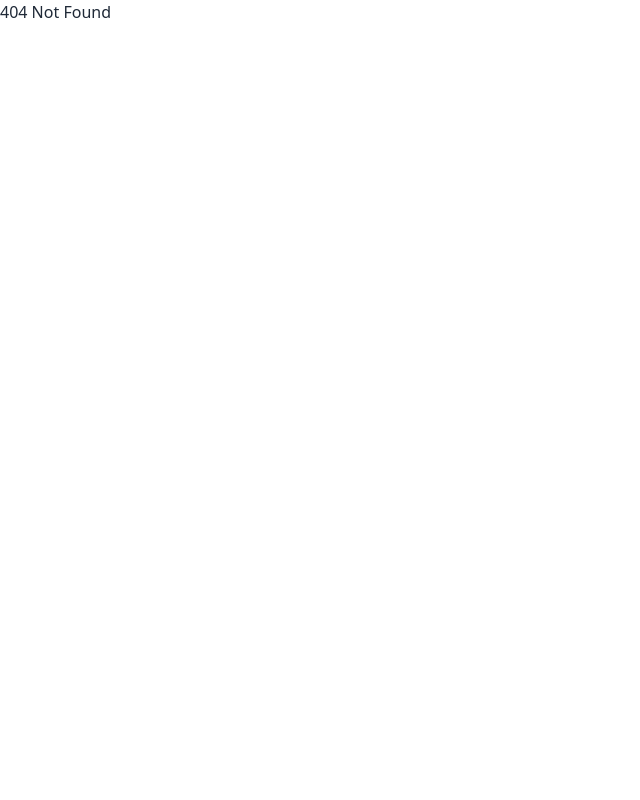
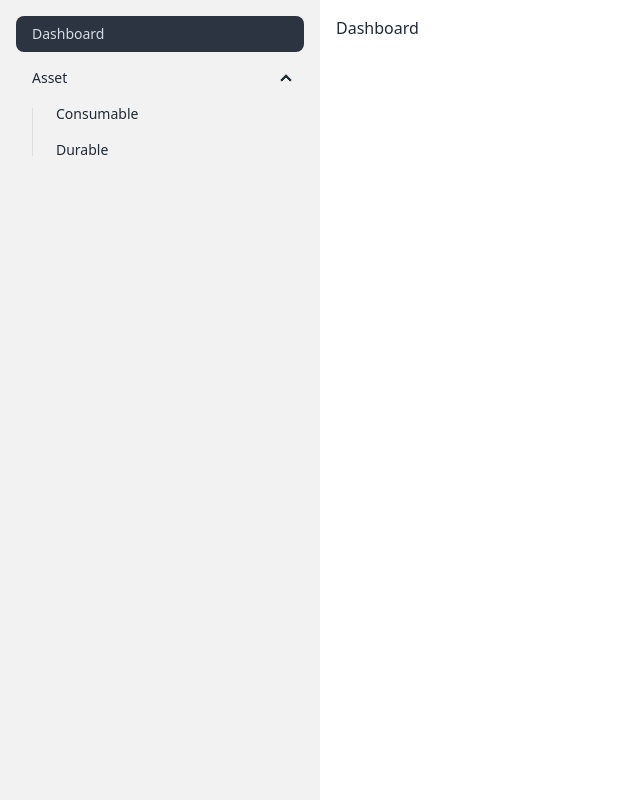
Before and after one commit to joshuaalfonso/asset-management, a React (Vite) app: page /dashboard in a window 1280 px wide. Before the commit this address had no page. Shown: the whole page, without its empty margins (0-640 px from the left). Built offline with nearby package versions, Linux system fonts and the light colour scheme; what pocketbase would draw is missing.

Commit message:
change routes setup

```diff
--- a/package.json
+++ b/package.json
@@ -10,6 +10,7 @@
     "preview": "vite preview"
   },
   "dependencies": {
+    "@tanstack/react-query": "^5.62.10",
     "pocketbase": "^0.24.0",
     "react": "^18.3.1",
     "react-dom": "^18.3.1",
--- /dev/null
+++ b/src/App.jsx
@@ -0,0 +1,27 @@
+import { BrowserRouter, Navigate, Route, Routes } from "react-router-dom";
+import Dashboard from "./pages/Dashboard";
+import PageNotFound from "./pages/PageNotFound";
+import AppLayout from "./AppLayout";
+import Consumables from "./pages/Consumables";
+
+
+
+const App = () => {
+    return (
+        <BrowserRouter>
+            <Routes>
+
+                <Route element={<AppLayout />}>
+
+                    <Route index element={<Navigate replace to={'dashboard'} />}/>
+                    <Route path="dashboard" element={<Dashboard />}/>
+                    <Route path="consumables" element={<Consumables />}/>
+
+                </Route>
+                <Route path="*" element={<PageNotFound />}/>
+            </Routes>
+        </BrowserRouter>
+    )
+}
+
+export default App;
--- a/src/AppLayout.jsx
+++ b/src/AppLayout.jsx
@@ -1,11 +1,11 @@
-import React from 'react'
-import { Outlet, NavLink } from 'react-router-dom'
+import { Outlet } from 'react-router-dom'
+import SideBar from './ui/Sidebar'
 
 const AppLayout = () => {
   return (
     <div className="drawer lg:drawer-open">
         <input id="my-drawer-2" type="checkbox" className="drawer-toggle" />
-        <div className="drawer-content p-4 flex flex-col gap-4">
+        <main className="drawer-content p-4 flex flex-col gap-4">
           {/* Page content here */}
 
           {/* <label htmlFor="my-drawer-2" className="btn btn-primary drawer-button lg:hidden">
@@ -14,23 +14,8 @@ const AppLayout = () => {
 
           <Outlet />
 
-        </div>
-        <div className="drawer-side">
-          <label htmlFor="my-drawer-2" aria-label="close sidebar" className="drawer-overlay"></label>
-          <ul className="menu bg-base-200 text-base-content min-h-full w-80 p-4 flex flex-col gap-2">
-            {/* Sidebar content here */}
-            <li><NavLink to="/">Dashboard</NavLink></li>
-            <li>
-            <details open>
-                <summary>Asset</summary>
-                <ul>
-                    <li><NavLink to="/consumables">Consumable</NavLink></li>
-                    <li><a>Durable</a></li>
-                </ul>
-            </details>
-            </li>
-          </ul>
-        </div>
+        </main>
+        <SideBar />
     </div>
   )
 }
--- a/src/main.jsx
+++ b/src/main.jsx
@@ -1,31 +1,11 @@
 import { StrictMode } from 'react'
 import { createRoot } from 'react-dom/client'
 import './index.css'
-import { createBrowserRouter, RouterProvider } from 'react-router-dom'
-import Dashboard from './pages/Dashboard.jsx'
-import AppLayout from './AppLayout.jsx'
-import Consumables from './pages/Consumables.jsx'
+import App from './App.jsx'
 
-const router = createBrowserRouter([
-  {
-    path: '/',
-    element: <AppLayout />,
-    errorElement: <div>404 Not Found</div>,
-    children: [
-      {
-        path: '/',
-        element: <Dashboard />
-      },
-      {
-        path: '/consumables',
-        element: <Consumables />
-      }
-    ]
-  }
-]);
 
 createRoot(document.getElementById('root')).render(
   <StrictMode>
-    <RouterProvider router={router} />
+    <App />
   </StrictMode>,
 )
--- /dev/null
+++ b/src/pages/PageNotFound.jsx
@@ -0,0 +1,14 @@
+
+
+
+
+
+const PageNotFound = () => {
+    return (
+        <div>
+            Page you are looking for is not found.
+        </div>
+    )
+}
+
+export default PageNotFound;
--- /dev/null
+++ b/src/ui/Sidebar.jsx
@@ -0,0 +1,27 @@
+import { NavLink } from "react-router-dom"
+
+
+
+
+const SideBar = () => {
+    return (
+        <aside className="drawer-side">
+            <label htmlFor="my-drawer-2" aria-label="close sidebar" className="drawer-overlay"></label>
+            <ul className="menu bg-base-200 text-base-content min-h-full w-80 p-4 flex flex-col gap-2">
+                {/* Sidebar content here */}
+                <li><NavLink to="/dashboard">Dashboard</NavLink></li>
+                <li>
+                <details open>
+                    <summary>Asset</summary>
+                    <ul>
+                        <li><NavLink to="/consumables">Consumable</NavLink></li>
+                        <li><a>Durable</a></li>
+                    </ul>
+                </details>
+                </li>
+            </ul>
+      </aside>
+    )
+}
+
+export default SideBar;
```
Also changed, not shown: 1 other file (tests, documents, lock files or other folders).
